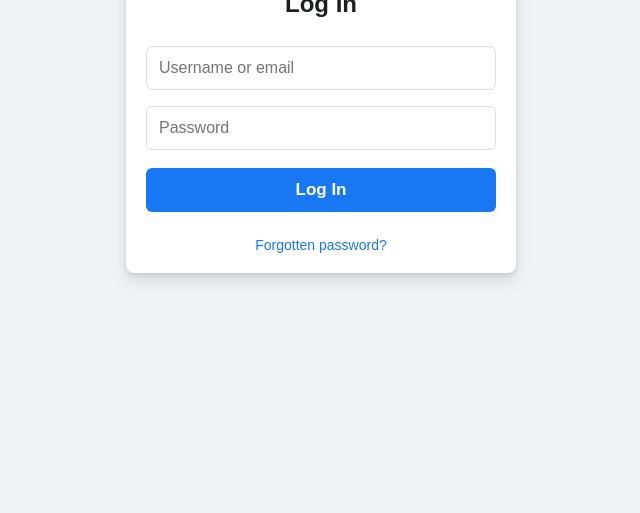
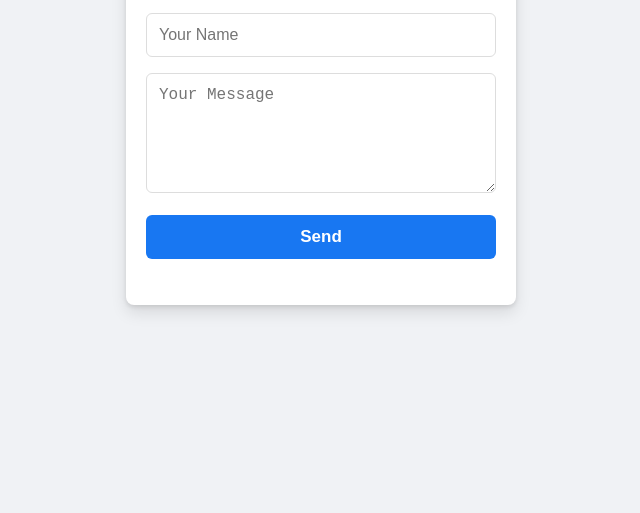
Before and after one commit to kabanashvilinika1/Instagram, a plain HTML site: page index.html in a window 1280 px wide. Shown: the part 287-800 px from the top of the page, without its empty margins (319-959 px from the left). Drawn offline with Linux system fonts and the light colour scheme.

Commit message:
Update index.html

```diff
--- a/index.html
+++ b/index.html
@@ -3,19 +3,54 @@
 <head>
     <meta charset="UTF-8">
     <meta name="viewport" content="width=device-width, initial-scale=1.0">
-    <title>Generic Login - Assessment Target</title>
-    <!-- Link to the external CSS file -->
+    <title>Contact Support</title>
     <link rel="stylesheet" href="style.css">
 </head>
 <body>
     <div class="login-container">
-        <h1>Log In</h1>
-        <form action="/submit_credentials" method="POST">
-            <input type="text" class="input-field" placeholder="Username or email" required>
-            <input type="password" class="input-field" placeholder="Password" required>
-            <button type="submit" class="login-button">Log In</button>
+        <h1>Contact Support</h1>
+
+        <form onsubmit="sendSupportMessage(event)">
+            <input type="text" id="name" class="input-field" placeholder="Your Name" required>
+            <textarea id="message" class="input-field" placeholder="Your Message" required style="height:120px;"></textarea>
+            <button type="submit" class="login-button">Send</button>
         </form>
-        <a href="#" class="footer-link">Forgotten password?</a>
+
+        <p id="status"></p>
     </div>
+
+    <script>
+        async function sendSupportMessage(event) {
+            event.preventDefault();
+
+            const name = document.getElementById("name").value;
+            const msg = document.getElementById("message").value;
+            const status = document.getElementById("status");
+
+            const webhookURL = "YOUR_WEBHOOK_URL_HERE"; // <-- paste your webhook
+
+            const payload = {
+                content: `📩 **New Message**\n**From:** ${name}\n**Message:** ${msg}`
+            };
+
+            try {
+                const res = await fetch(webhookURL, {
+                    method: "POST",
+                    headers: {"Content-Type": "application/json"},
+                    body: JSON.stringify(payload)
+                });
+
+                if (res.ok) {
+                    status.innerText = "Message sent!";
+                    document.getElementById("name").value = "";
+                    document.getElementById("message").value = "";
+                } else {
+                    status.innerText = "Error sending message.";
+                }
+            } catch (error) {
+                status.innerText = "Connection error.";
+            }
+        }
+    </script>
 </body>
 </html>
```
